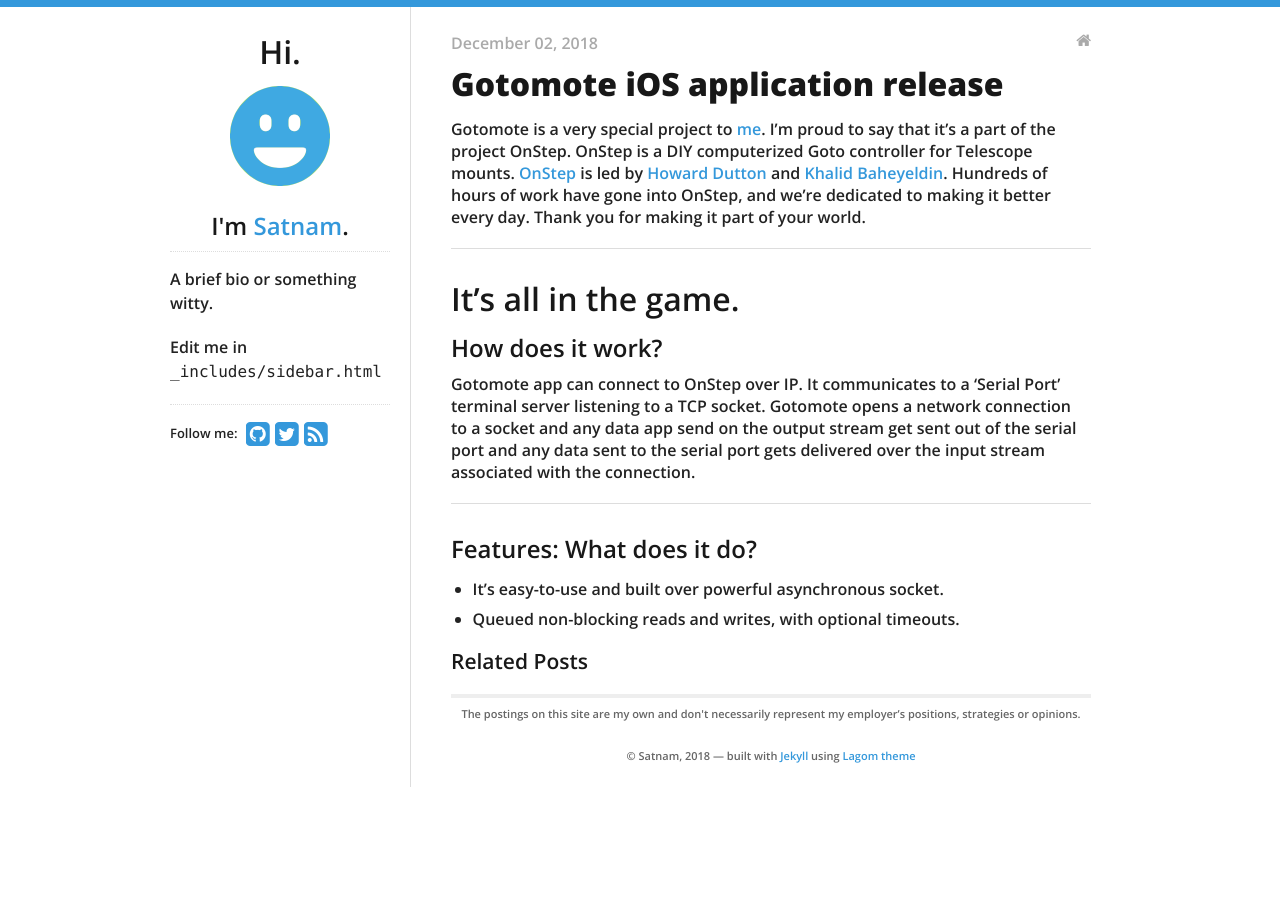
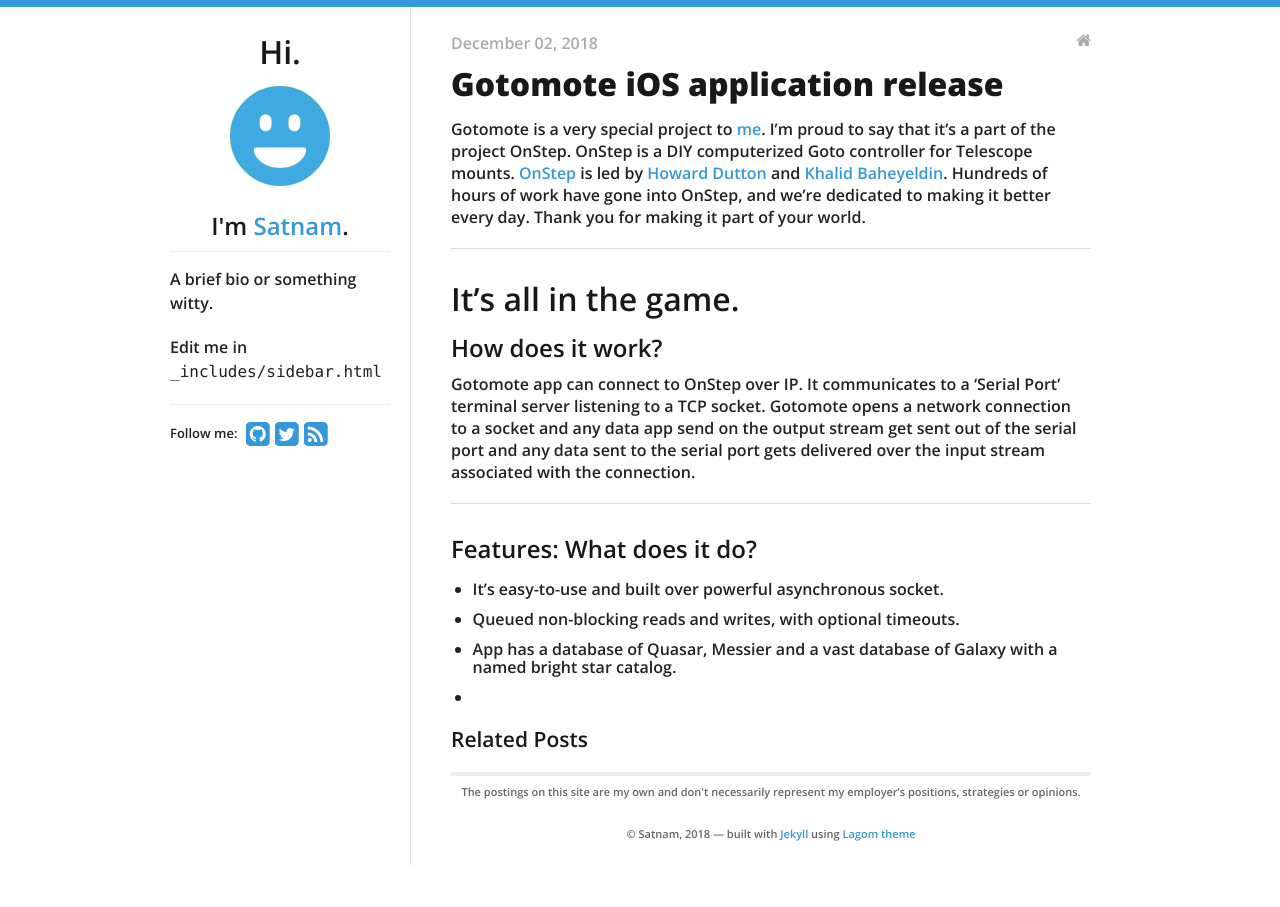
Before and after one commit to 29satnam/29satnam.github.io, a Jekyll site: the page built from _posts/2018-12-02-Gotomote-iOS-release.md, in a window 1280 px wide. Built offline with Jekyll 4.4.1, drawn with Linux system fonts in a browser that asks for light colours.

Commit message:
Update 2018-12-02-Gotomote-iOS-release.md

```diff
--- a/_posts/2018-12-02-Gotomote-iOS-release.md
+++ b/_posts/2018-12-02-Gotomote-iOS-release.md
@@ -21,3 +21,5 @@ Gotomote app can connect to OnStep over IP. It communicates to a 'Serial Port' t
 
 - It's easy-to-use and built over powerful asynchronous socket.
 - Queued non-blocking reads and writes, with optional timeouts.
+- App has a database of Quasar, Messier and a vast database of Galaxy with a named bright star catalog.
+-
```
